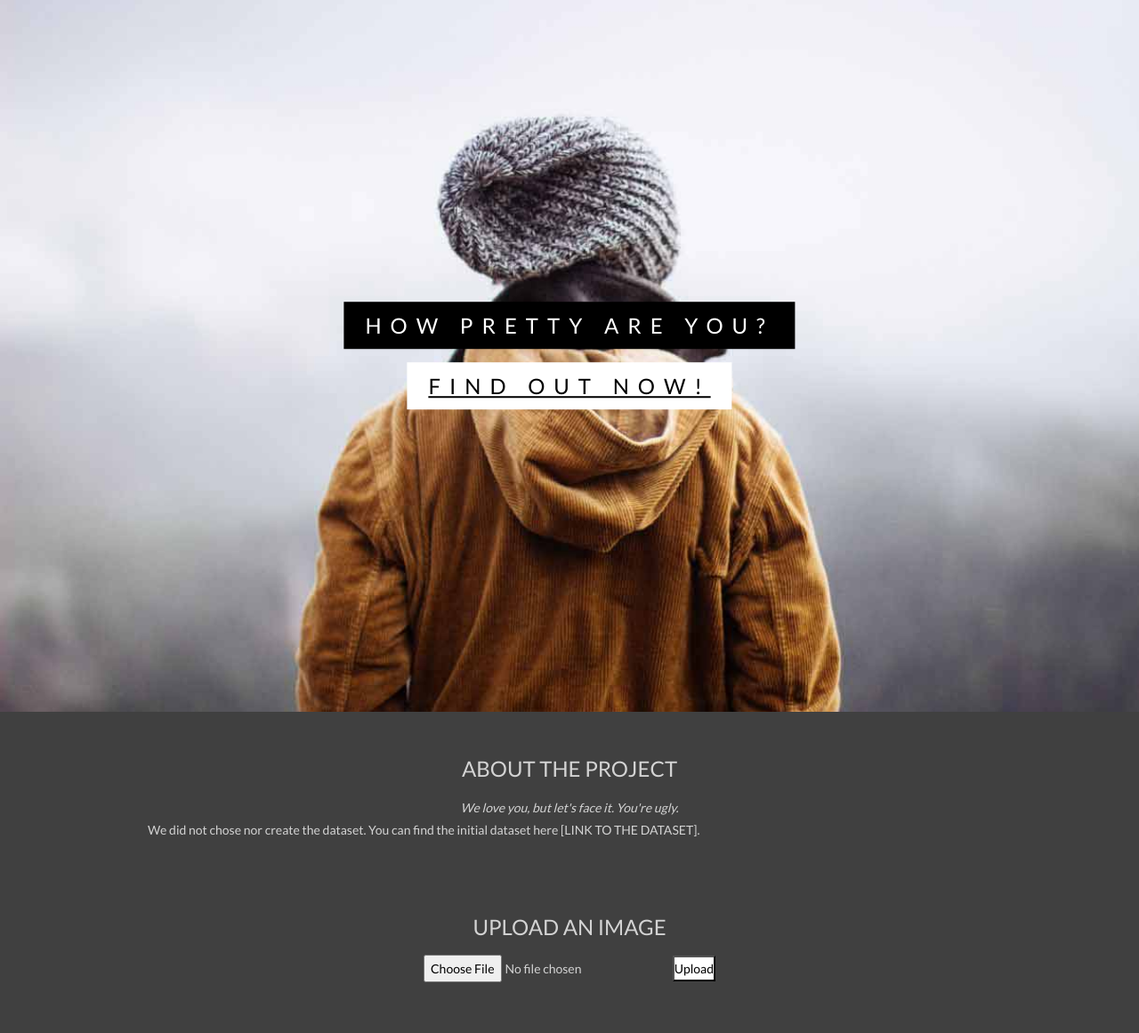
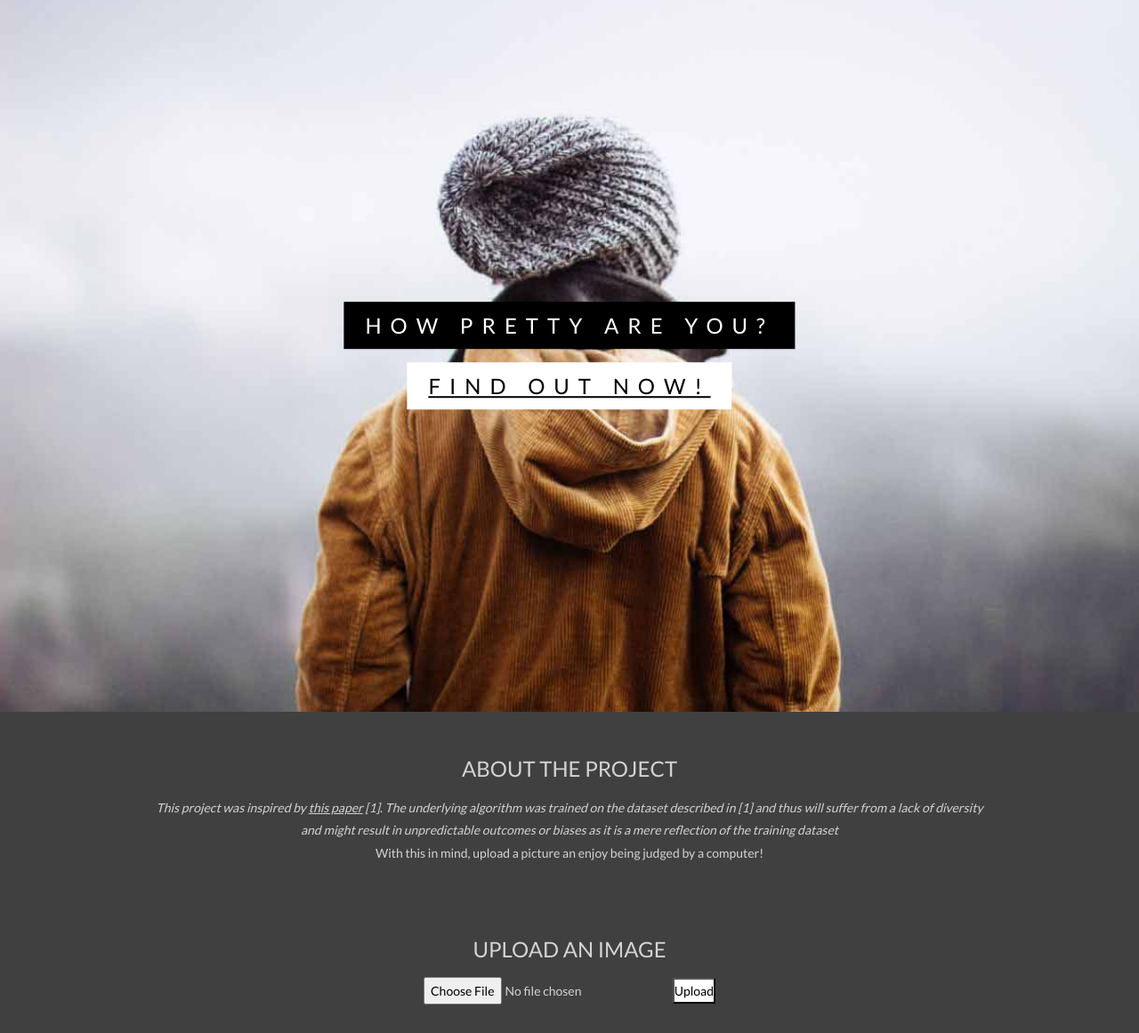
Before and after one commit to clecocel/face-rating, a plain HTML site: page frontend/index.html in a window 1280 px wide. Shown: the whole page at 89% size. Before the commit the page ends 1136 px from the top, so only its background shows below. Drawn offline with nearby package versions, Linux system fonts and the light colour scheme.

Commit message:
add about section linking to paper

```diff
--- a/frontend/index.html
+++ b/frontend/index.html
@@ -98,9 +98,12 @@
   <div class="w3-content w3-container w3-padding-32" id="about">
     <h3 class="w3-center ">ABOUT THE PROJECT</h3>
     <p class="w3-center ">
-      <em>We love you, but let's face it. You're ugly.</em>
+      <em> This project was inspired by <a href="https://arxiv.org/pdf/1801.06345v1.pdf">this paper</a> [1].
+      The underlying algorithm was trained on the dataset described in [1] and thus will suffer from a lack of
+      diversity and might result in unpredictable outcomes or biases as it is a mere reflection of the training dataset
+      </em>
     </p>
-    <p>We did not chose nor create the dataset. You can find the initial dataset here [LINK TO THE DATASET].</p>
+    <p class="w3-center ">With this in mind, upload a picture an enjoy being judged by a computer!</p>
   </div>
 
   <!-- Container (Image Uploader Section) -->
```
